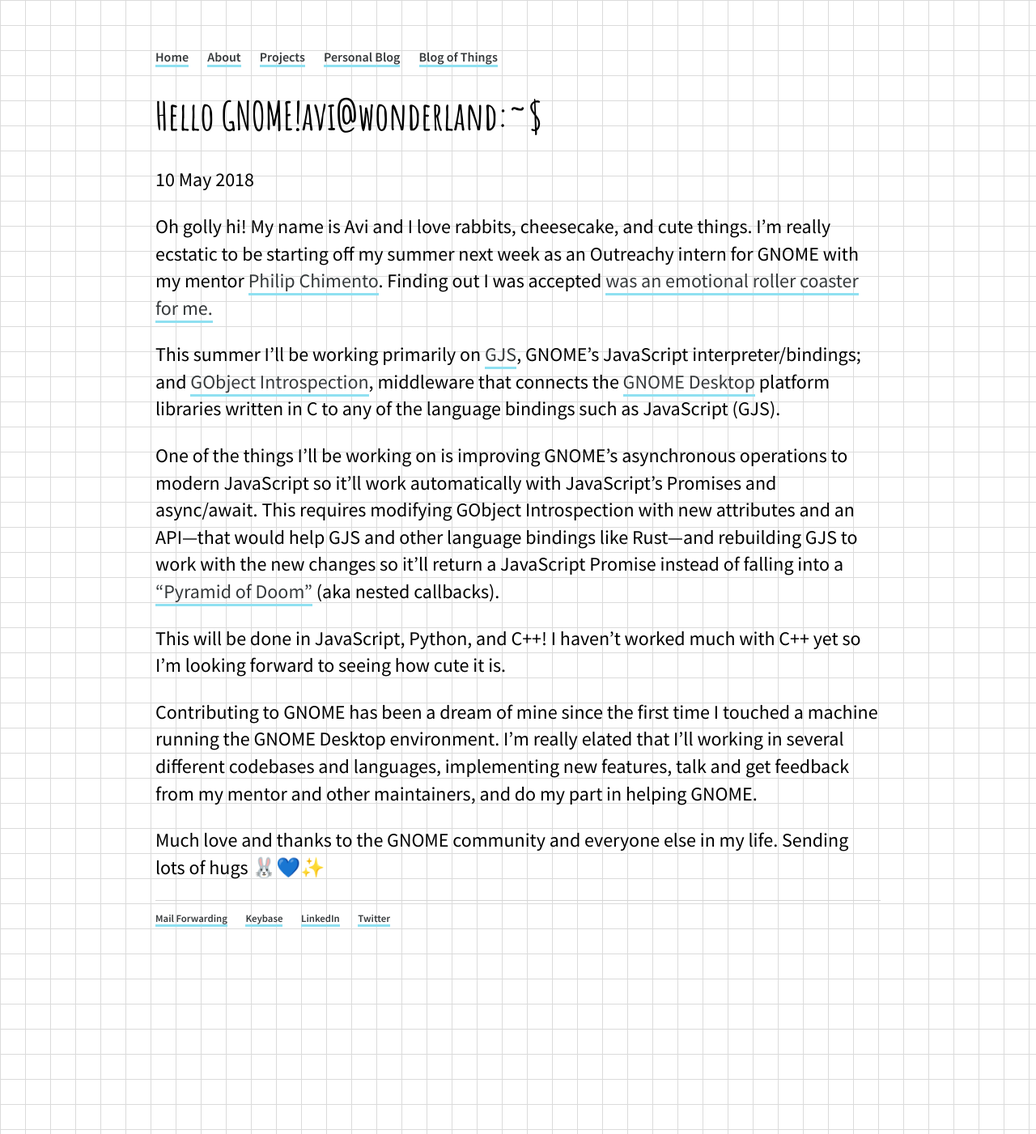
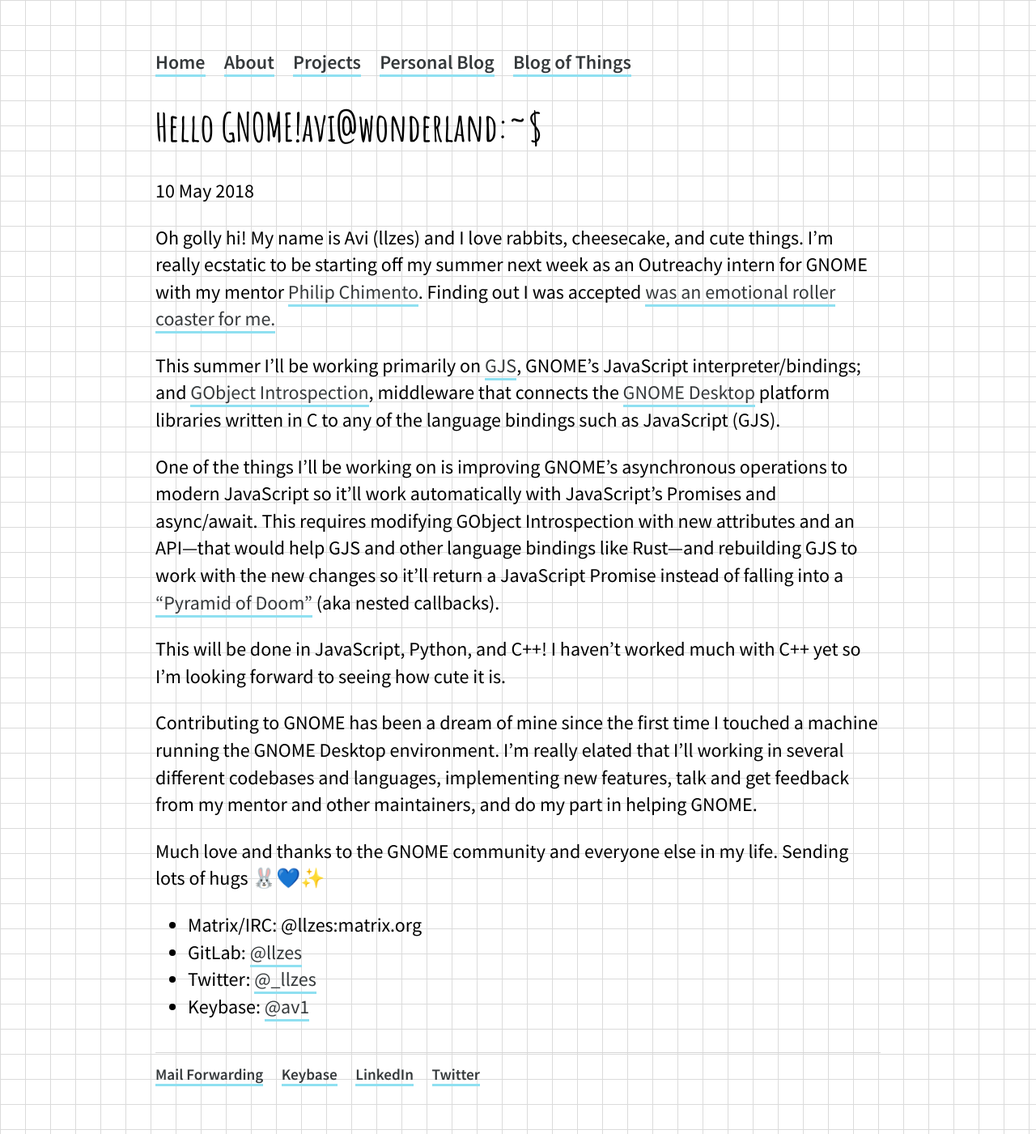
Before and after one commit to Avizc/avizc.github.io, a Jekyll site: the page built from _posts/2018-05-10-gnome-intro.md, in a window 1280 px wide. Shown: the whole page at 81% size. Built offline with Jekyll 4.4.1, drawn with Linux system fonts in a browser that asks for light colours.

Commit message:
Small changes to GNOME intro

```diff
--- a/_posts/2018-05-10-gnome-intro.md
+++ b/_posts/2018-05-10-gnome-intro.md
@@ -4,7 +4,7 @@
 date: 2018-5-10
 categories: GNOME
 ---
-Oh golly hi! My name is Avi and I love rabbits, cheesecake, and cute things. I'm really ecstatic to be starting off my summer next week as an Outreachy intern for GNOME with my mentor [Philip Chimento](http://ptomato.name/). Finding out I was accepted [was an emotional roller coaster for me.](https://avizajac.com/2018/04/23/outreachy-gnome-beginnings.html)
+Oh golly hi! My name is Avi (llzes) and I love rabbits, cheesecake, and cute things. I'm really ecstatic to be starting off my summer next week as an Outreachy intern for GNOME with my mentor [Philip Chimento](http://ptomato.name/). Finding out I was accepted [was an emotional roller coaster for me.](https://avizajac.com/2018/04/23/outreachy-gnome-beginnings.html)
 
 This summer I'll be working primarily on [GJS](https://gitlab.gnome.org/GNOME/gjs), GNOME's JavaScript interpreter/bindings; and [GObject Introspection](https://gitlab.gnome.org/GNOME/gobject-introspection), middleware that connects the [GNOME Desktop](https://www.gnome.org/) platform libraries written in C to any of the language bindings such as JavaScript (GJS).
 
@@ -15,3 +15,8 @@
 Contributing to GNOME has been a dream of mine since the first time I touched a machine running the GNOME Desktop environment. I'm really elated that I'll working in several different codebases and languages, implementing new features, talk and get feedback from my mentor and other maintainers, and do my part in helping GNOME.
 
 Much love and thanks to the GNOME community and everyone else in my life. Sending lots of hugs 🐰💙✨
+
+* Matrix/IRC: @llzes:matrix.org
+* GitLab: [@llzes](https://gitlab.gnome.org/llzes)
+* Twitter: [@_llzes](https://twitter.com/_llzes)
+* Keybase: [@av1](https://keybase.io/av1)
--- a/css/main.css
+++ b/css/main.css
@@ -36,7 +36,7 @@
     font-size: 2.5em;
     font-family: 'Amatic SC', cursive;
 }
-p {
+li, p {
     font-family: 'Source Sans Pro', 'Helvetica', sans-serif;
     font-size: 1.5em;
     line-height: 1.4em;
```
